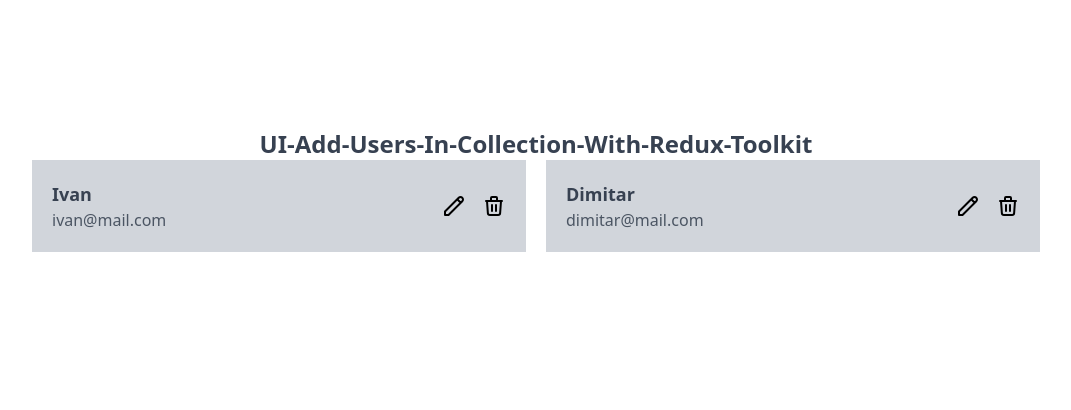
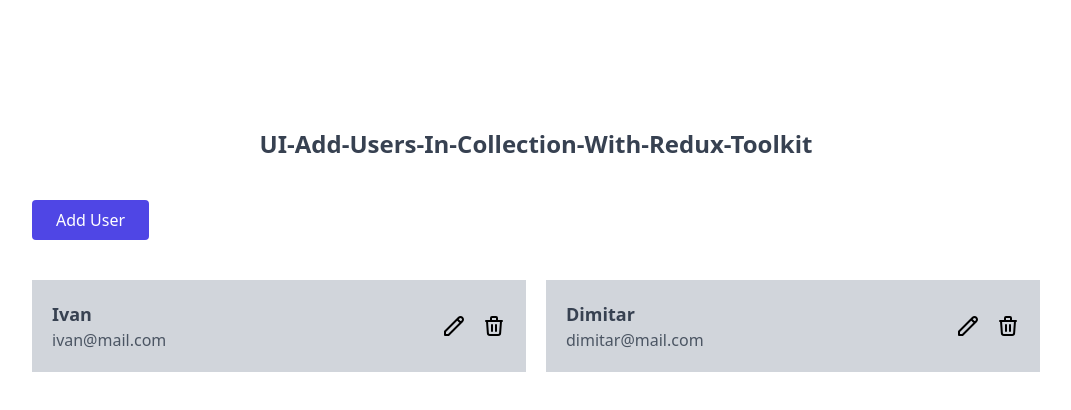
Before and after one commit to dimitarsabev00/CRUD-App-Users-With-Redux-Toolkit, a React (Create React App) app: page / in a window 1280 px wide. Shown: the top 410 px of the page, without its empty margins (104-1175 px from the left). Built offline with nearby package versions, Linux system fonts and the light colour scheme.

Commit message:
Added AddUserButton Component In UserList Component

```diff
--- a/src/features/users/UserList.js
+++ b/src/features/users/UserList.js
@@ -1,3 +1,5 @@
+import AddUserButton from "../../components/AddUserButton";
+
 const UserList = () => {
   const users = [
     { id: "1", name: "Ivan", email: "ivan@mail.com" },
@@ -53,6 +55,7 @@ const UserList = () => {
 
   return (
     <div>
+      <AddUserButton>Add User</AddUserButton>
       <div className="grid gap-5 md:grid-cols-2">
         {users.length ? (
           renderCard()
```
